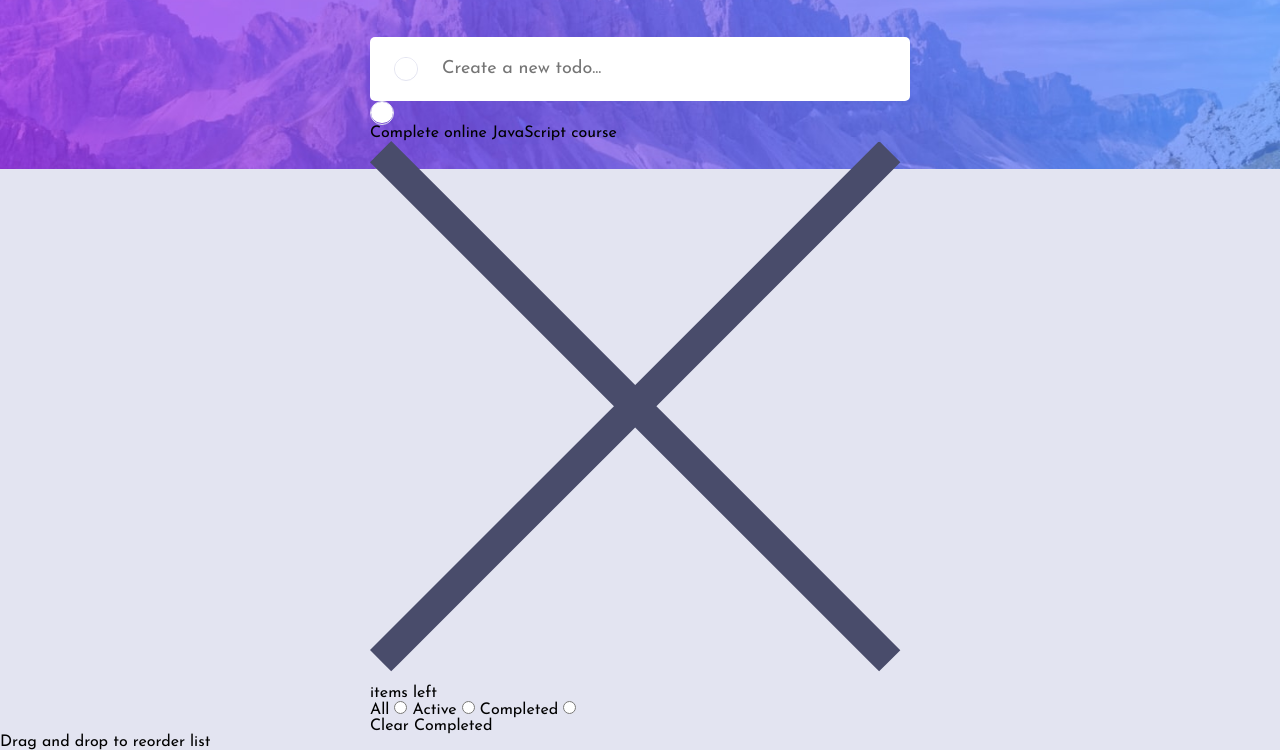
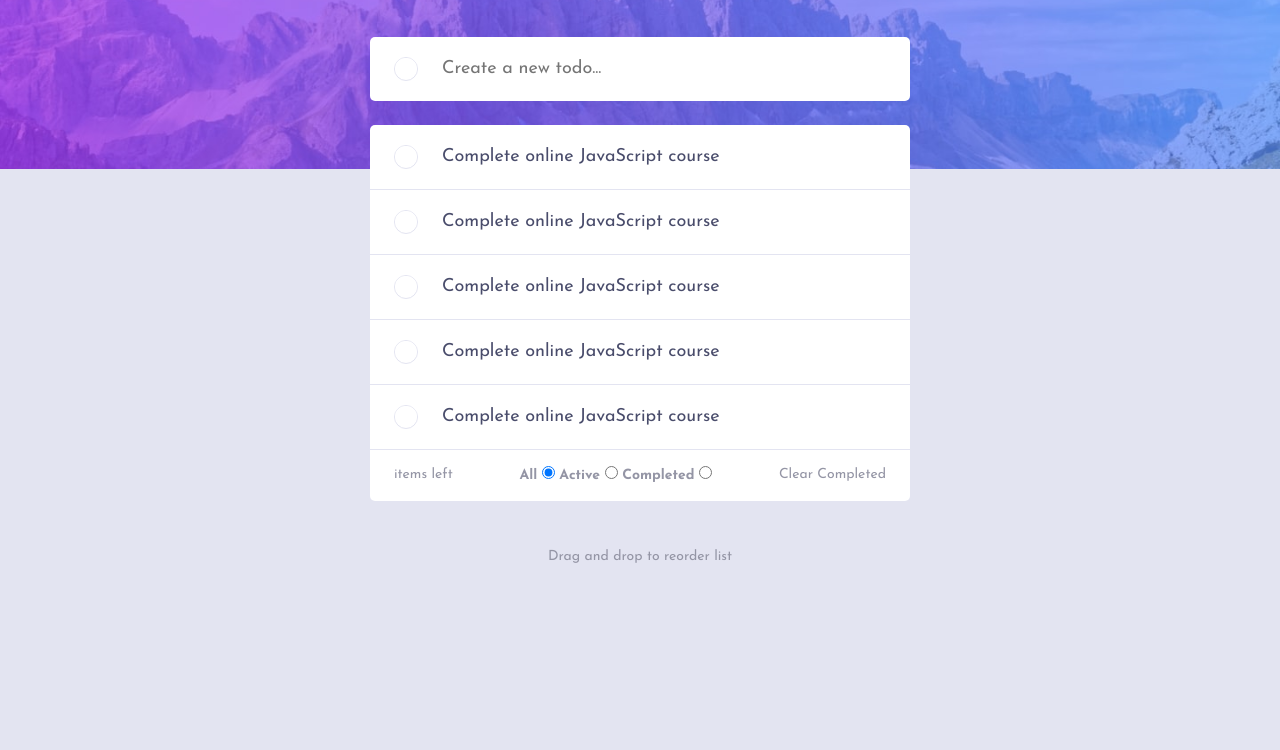
Before and after one commit to ov3rst/todo-app-frontendmentor, a plain HTML site: page index.html in a window 1280 px wide. Shown: the part 98-848 px from the top of the page. After the commit the page ends 800 px from the top, so only its background shows below. Drawn offline with Linux system fonts and the light colour scheme.

Commit message:
solving style problems

```diff
--- a/index.html
+++ b/index.html
@@ -24,6 +24,7 @@
         <h1>Todo</h1>
         <img src="./images/icon-moon.svg" alt="" class="theme-icon">
       </header>
+
       <form class="todo-form flex">
         <label for="checkbox" class="gradient flex">
           <input type="checkbox" class="check-todo" id="checkbox">
@@ -32,20 +33,48 @@
         <input type="text" class="todo-input" placeholder="Create a new todo...">
       </form>
 
-      <div class="todo-content">
-        <div class="todo">
+      <div class="todo-content" id="todo-content">
+        <div class="todo flex">
           <label class="gradient flex">
             <input type="checkbox" id="" class="check-todo">
           </label>
           <p class="todo-description">Complete online JavaScript course</p>
           <img src="./images/icon-cross.svg" alt="clear todo">
         </div>
-        <footer>
+        <div class="todo flex">
+          <label class="gradient flex">
+            <input type="checkbox" id="" class="check-todo">
+          </label>
+          <p class="todo-description">Complete online JavaScript course</p>
+          <img src="./images/icon-cross.svg" alt="clear todo">
+        </div>
+        <div class="todo flex">
+          <label class="gradient flex">
+            <input type="checkbox" id="" class="check-todo">
+          </label>
+          <p class="todo-description">Complete online JavaScript course</p>
+          <img src="./images/icon-cross.svg" alt="clear todo">
+        </div>
+        <div class="todo flex">
+          <label class="gradient flex">
+            <input type="checkbox" id="" class="check-todo">
+          </label>
+          <p class="todo-description">Complete online JavaScript course</p>
+          <img src="./images/icon-cross.svg" alt="clear todo">
+        </div>
+        <div class="todo flex">
+          <label class="gradient flex">
+            <input type="checkbox" id="" class="check-todo">
+          </label>
+          <p class="todo-description">Complete online JavaScript course</p>
+          <img src="./images/icon-cross.svg" alt="clear todo">
+        </div>
+        <footer class="flex todo-footer">
           <p>items left</p>
           <div class="show-todo">
             <label for="all">
               All
-              <input type="radio" name="show" id="all">
+              <input type="radio" checked name="show" id="all">
             </label>
             <label for="active">
               Active
@@ -59,9 +88,8 @@
           <p>Clear Completed</p>
         </footer>
       </div>
+      <p class="info-msj">Drag and drop to reorder list</p>
     </div>
-
-
   </main>
 
 
@@ -74,7 +102,7 @@
 
 
 
-  Drag and drop to reorder list
+
 
   <!-- <div class="attribution">
     Challenge by <a href="https://www.frontendmentor.io?ref=challenge" target="_blank">Frontend Mentor</a>.
--- a/style.css
+++ b/style.css
@@ -4,8 +4,12 @@
   /* Light theme*/
   --bg-color: #e3e4f1;
   --border-check-color: #e3e4f1;
+  --footer-color: #9495a5;
   --gradient-color-1: hsl(192, 100%, 67%);
   --gradient-color-2: hsl(280, 87%, 65%);
+
+  --todo-font-color: #494c6b;
+  --border-r: 5px;
 }
 
 html {
@@ -37,16 +41,16 @@ picture {
 
 /* utilitie class */
 
-:has(input[type="checkbox"]:hover) .gradient {
+/* :has(input[type="checkbox"]:hover) .gradient {
   background: linear-gradient(
     140deg,
     var(--gradient-color-1),
     var(--gradient-color-2)
   );
-}
+} */
 
 .gradient {
-  border: thin solid var(--bg-color);
+  border: thin solid var(--border-check-color);
   border-radius: 50%;
   /* background: linear-gradient(
     140deg,
@@ -66,37 +70,6 @@ picture {
   border-radius: 50%;
   cursor: pointer;
 }
-
-/* .gradient::after {
-  content: "";
-  position: absolute;
-  border-radius: 50%;
-  background: linear-gradient(
-    140deg,
-    var(--gradient-color-1),
-    var(--gradient-color-2)
-  );
-  height: 1.55rem;
-  width: 1.55rem;
-} */
-
-/* .check-todo {
-  appearance: none;
-  border: thin solid var(--bg-color);
-  border-radius: 50%;
-  height: 1.5rem;
-  width: 1.5rem;
-  cursor: pointer;
-} */
-
-/* .check-todo:hover {
-  border-image: linear-gradient(
-      45deg,
-      var(--gradient-color-1),
-      var(--gradient-color-2)
-    )
-    1;
-} */
 
 .flex {
   display: flex;
@@ -128,17 +101,68 @@ picture {
 
 .todo-form {
   background-color: #fff;
-  border-radius: 5px;
+  border-radius: var(--border-r);
   margin-top: 2.5rem;
   padding: 20px 1.5rem;
   width: 100%;
 }
 
 .todo-input {
+  border: none;
+  caret-color: #3a7cfd;
+  color: #393a4b;
   font-size: 18px;
   font-family: inherit;
-  border: none;
   outline: none;
+}
+
+.todo-content {
+  background-color: #fff;
+  border-radius: var(--border-r);
+  margin-top: 1.5rem;
+}
+
+.todo {
+  border-bottom: thin solid var(--border-check-color);
+  color: var(--todo-font-color);
+  font-size: 18px;
+}
+
+.todo img {
+  cursor: pointer;
+  height: 1.2rem;
+  margin-left: auto;
+  opacity: 0;
+  transition: opacity 0.3s ease;
+  width: 1.2rem;
+}
+
+.todo:hover img {
+  opacity: 1;
+}
+
+.todo,
+.todo-footer {
+  padding: 20px 1.5rem;
+}
+
+.todo-footer {
+  color: var(--footer-color);
+  font-size: 0.875rem;
+  justify-content: space-between;
+  padding-top: 1rem;
+  padding-bottom: 18px;
+}
+
+.show-todo {
+  font-weight: bold;
+}
+
+.info-msj {
+  font-size: 0.875rem;
+  color: var(--footer-color);
+  margin-top: 3rem;
+  text-align: center;
 }
 
 .attribution {
```
